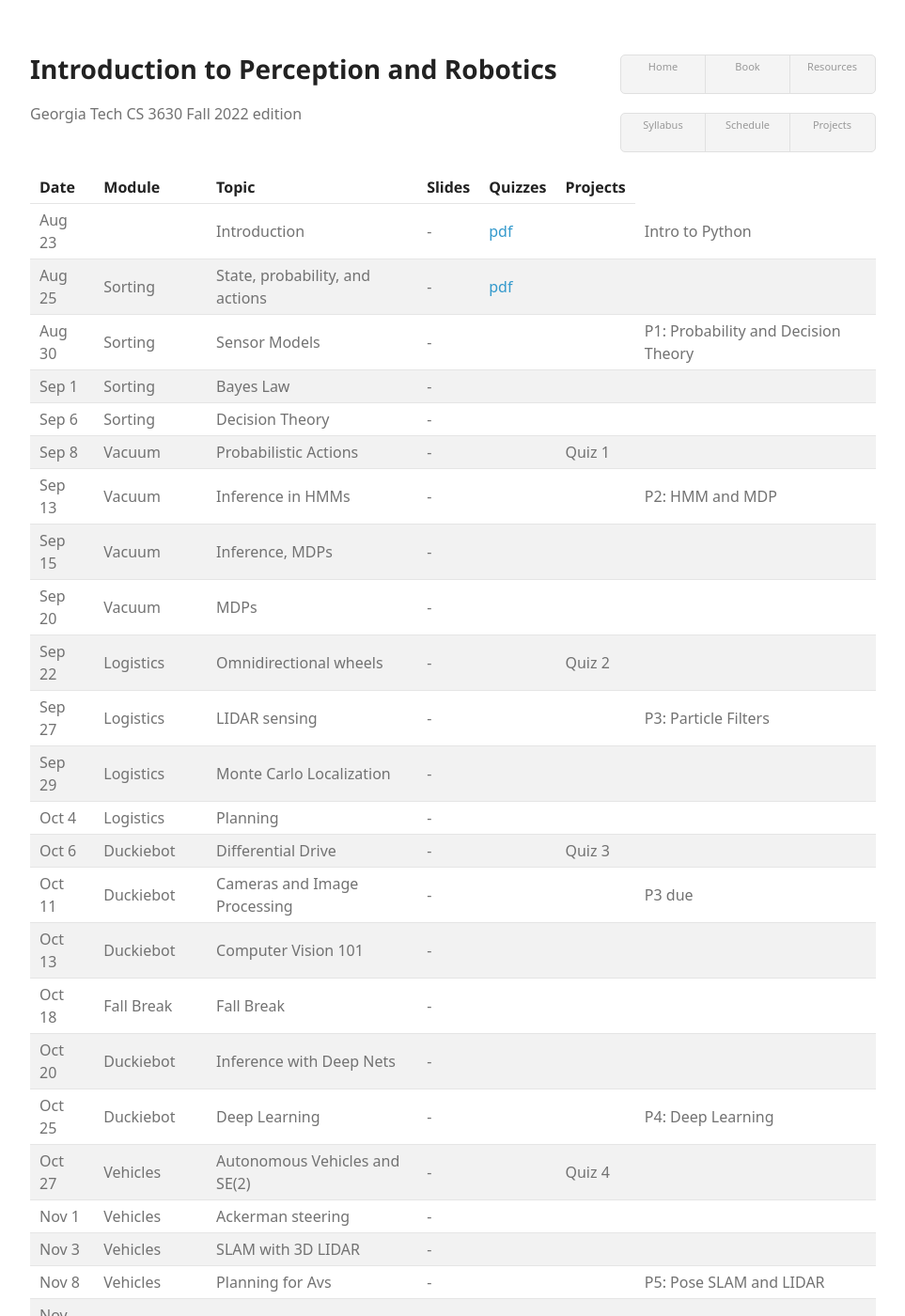
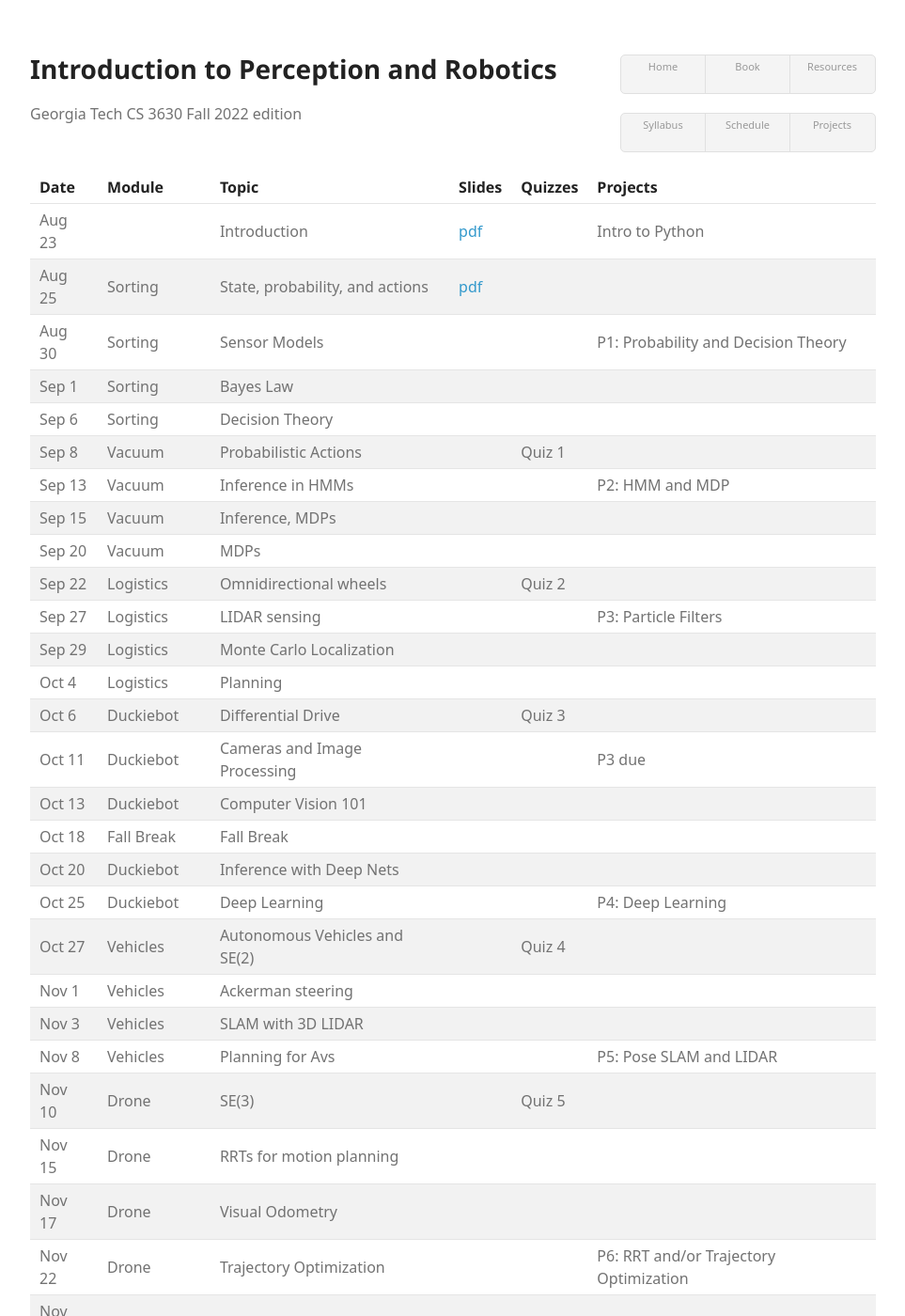
Before and after one commit to dellaert/22F-3630, a Jekyll site: the page built from schedule.html, in a window 1280 px wide and 1400 px high. Shown: the whole window at 94% size, without its empty margins (158-1121 px from the left). Built offline with Jekyll 4.4.1, drawn with Linux system fonts in a browser that asks for light colours; some web fonts are replaced.

Commit message:
Corrected for incorrectly populated fields

```diff
--- a/schedule.html
+++ b/schedule.html
@@ -20,7 +20,7 @@ title: Schedule
       <td>{{item.Month}} {{item.Date}}</td>
       <td>{{item.Module}}</td>
       <td>{{item.Topic}}</td>
-      <td>{{item.Reading}}</td>
+      <!--<td>{{item.Reading}}</td>-->
       <td>
         {% unless item.Slides == "-" %}
           <a href="Slides/{{item.Slides}}.pdf">pdf</a>
```
